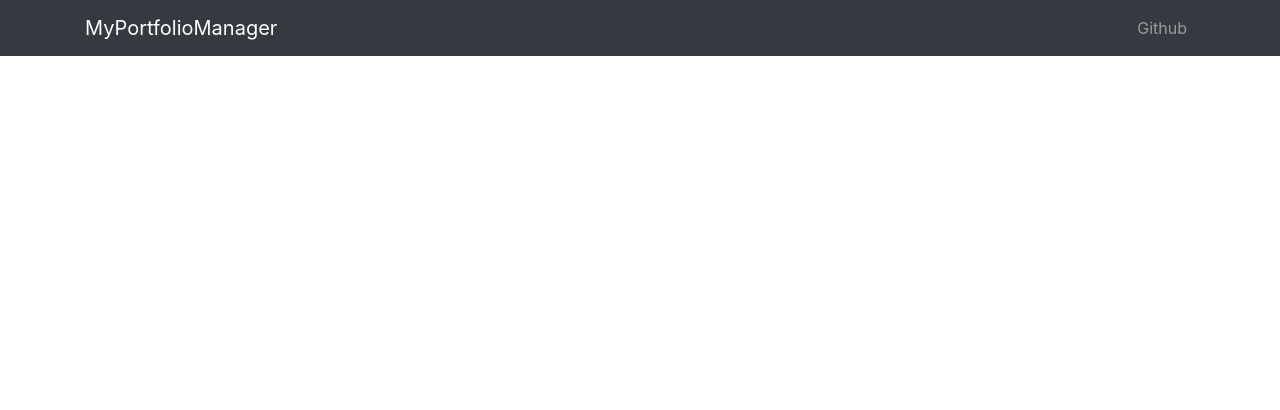
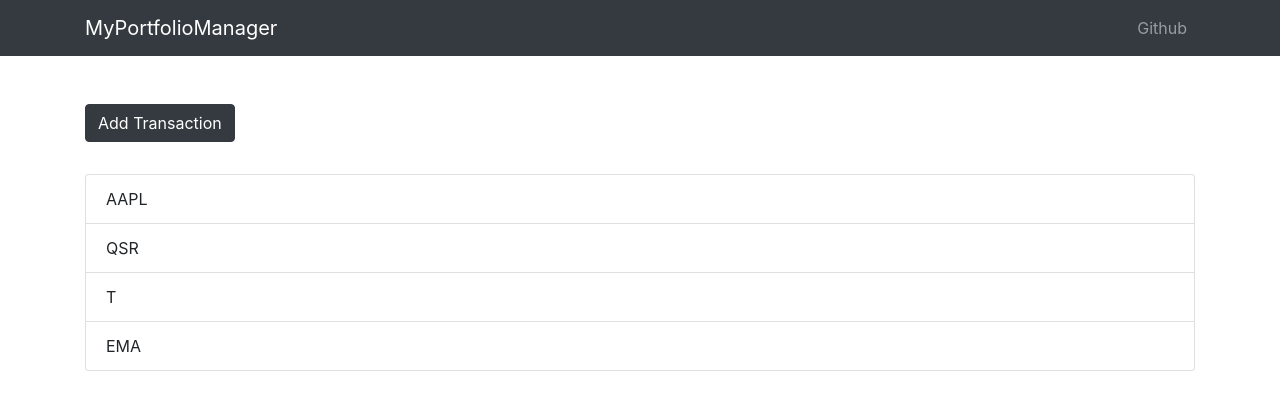
Before and after one commit to adlascio/myportfoliomanager, a React (Create React App) app in the folder client/: page / in a window 1280 px wide. Shown: the top 410 px of the page. Built offline with nearby package versions, Linux system fonts and the light colour scheme.

Commit message:
added transaction list static

```diff
--- a/client/src/App.js
+++ b/client/src/App.js
@@ -1,5 +1,6 @@
 import React, { Component } from "react";
 import AppNavbar from "./components/AppNavbar";
+import Portfolio from "./components/Portfolio";
 import "bootstrap/dist/css/bootstrap.min.css";
 import "./App.css";
 
@@ -8,6 +9,7 @@ class App extends Component {
     return (
       <div className="App">
         <AppNavbar />
+        <Portfolio />
       </div>
     );
   }
--- /dev/null
+++ b/client/src/components/Portfolio.js
@@ -0,0 +1,54 @@
+import React, { Component } from "react";
+import { Container, ListGroup, ListGroupItem, Button } from "reactstrap";
+import { CSSTransition, TransitionGroup } from "react-transition-group";
+import uuid from "uuid";
+
+class Portfolio extends Component {
+  state = {
+    transactions: [
+      { id: uuid(), code: "AAPL", shareQty: 1, sharePrice: 10, type: "Buy" },
+      { id: uuid(), code: "QSR", shareQty: 2, sharePrice: 14, type: "Sell" },
+      { id: uuid(), code: "T", shareQty: 4, sharePrice: 12, type: "Buy" },
+      { id: uuid(), code: "EMA", shareQty: 3, sharePrice: 15, type: "Sell" }
+    ]
+  };
+
+  render() {
+    const { transactions } = this.state;
+    return (
+      <Container>
+        <Button
+          color="dark"
+          style={{ marginBottom: "2rem" }}
+          onClick={() => {
+            const code = prompt("Enter stock code:");
+            const shareQty = prompt("Enter share qty:");
+            const sharePrice = prompt("Enter share price:");
+            const type = prompt("Enter type of transaction:");
+            if (sharePrice && code && shareQty && type) {
+              this.setState(state => ({
+                transactions: [
+                  ...state.transactions,
+                  { id: uuid(), code, shareQty, sharePrice, type }
+                ]
+              }));
+            }
+          }}
+        >
+          Add Transaction
+        </Button>
+        <ListGroup>
+          <TransitionGroup className="transactions-list">
+            {transactions.map(({ id, code }) => (
+              <CSSTransition key={id} timeout={500} classNames="fade">
+                <ListGroupItem>{code}</ListGroupItem>
+              </CSSTransition>
+            ))}
+          </TransitionGroup>
+        </ListGroup>
+      </Container>
+    );
+  }
+}
+
+export default Portfolio;
```
